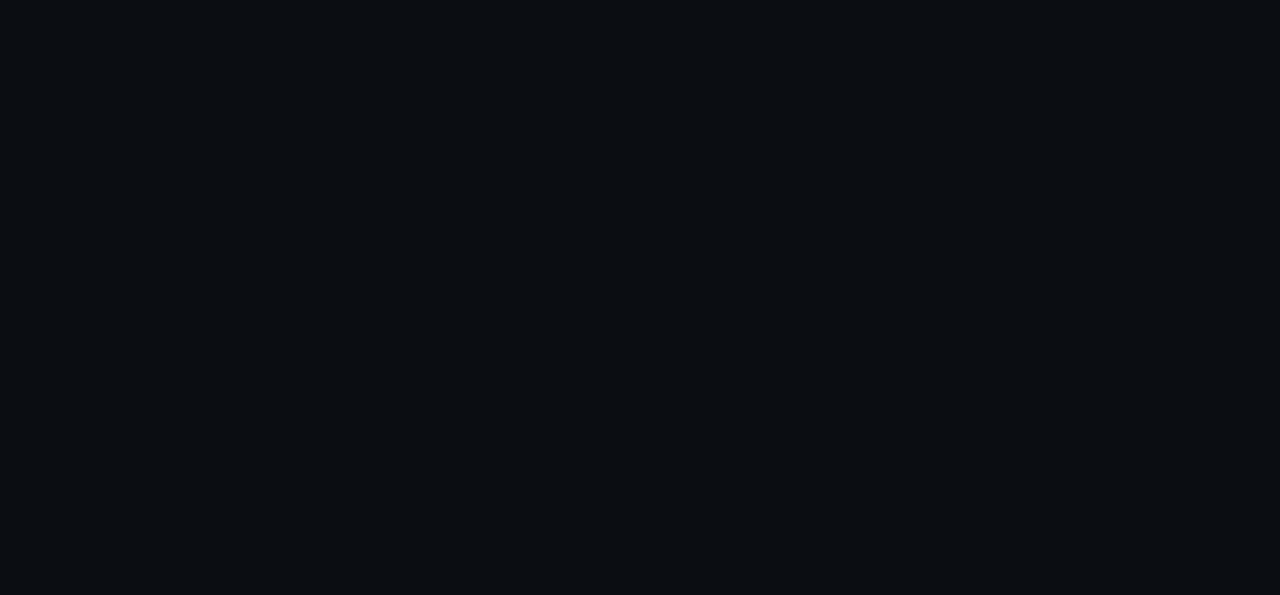
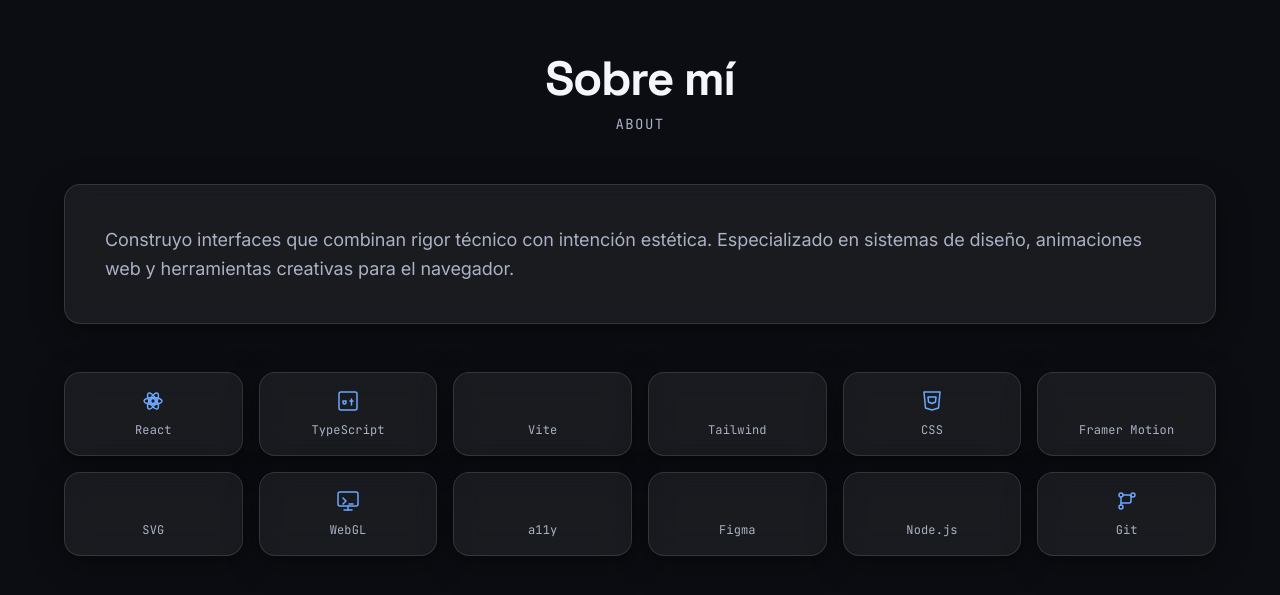
Before and after one commit to Xeppyz/portfolio-xeppyz, a React (Vite) app: page / in a window 1280 px wide. Shown: the part 829-1424 px from the top of the page. Before the commit the page ends 800 px from the top, so only its background shows below. Built offline with nearby package versions, Linux system fonts and the light colour scheme.

Commit message:
feat: about section with skills

```diff
--- a/src/App.tsx
+++ b/src/App.tsx
@@ -1,5 +1,6 @@
 import NavBar from './components/NavBar';
 import Hero from './sections/Hero';
+import About from './sections/About';
 
 export default function App() {
   return (
@@ -7,6 +8,7 @@
       <NavBar />
       <main>
         <Hero />
+        <About />
       </main>
     </>
   );
--- /dev/null
+++ b/src/lib/filterProjects.ts
@@ -0,0 +1,20 @@
+import type { Project } from '../data/projects';
+
+export const allTags = (projects: Project[]): string[] =>
+  [...new Set(projects.flatMap(p => p.tags))].sort();
+
+export function filterProjects(
+  projects: Project[],
+  opts: { tag?: string | null; query?: string },
+): Project[] {
+  const q = (opts.query ?? '').trim().toLowerCase();
+  return projects.filter(p => {
+    const tagOk = !opts.tag || p.tags.includes(opts.tag);
+    const queryOk =
+      !q ||
+      p.title.toLowerCase().includes(q) ||
+      p.summary.toLowerCase().includes(q) ||
+      p.tags.some(t => t.toLowerCase().includes(q));
+    return tagOk && queryOk;
+  });
+}
--- /dev/null
+++ b/src/sections/About.tsx
@@ -0,0 +1,66 @@
+import useScrollReveal from '../lib/useScrollReveal';
+import Glass from '../components/Glass';
+import { contactMeta } from '../data/contact';
+import SkillIcons from '../assets/vectors/skill-icons.svg?react';
+
+const SKILLS = [
+  { id: 'react', label: 'React' },
+  { id: 'typescript', label: 'TypeScript' },
+  { id: 'vite', label: 'Vite' },
+  { id: 'tailwind', label: 'Tailwind' },
+  { id: 'css', label: 'CSS' },
+  { id: 'framermotion', label: 'Framer Motion' },
+  { id: 'svg', label: 'SVG' },
+  { id: 'webgl', label: 'WebGL' },
+  { id: 'accessibility', label: 'a11y' },
+  { id: 'figma', label: 'Figma' },
+  { id: 'node', label: 'Node.js' },
+  { id: 'git', label: 'Git' },
+];
+
+export default function About() {
+  const bioRef = useScrollReveal<HTMLDivElement>();
+  const skillsRef = useScrollReveal<HTMLDivElement>();
+
+  return (
+    <section id="about" className="py-section px-4">
+      {/* Inject SVG sprite symbols */}
+      <SkillIcons aria-hidden="true" />
+
+      <div className="max-w-6xl mx-auto flex flex-col gap-12">
+        <div className="text-center">
+          <h2 className="font-heading text-3xl font-bold text-text-100 mb-2">Sobre mí</h2>
+          <p className="text-text-300 text-sm font-mono uppercase tracking-widest">About</p>
+        </div>
+
+        {/* Bio */}
+        <div ref={bioRef} className="reveal">
+          <Glass className="p-8 md:p-10">
+            <p className="text-text-300 leading-relaxed text-lg">{contactMeta.bio}</p>
+          </Glass>
+        </div>
+
+        {/* Skills grid */}
+        <div ref={skillsRef} className="reveal grid grid-cols-3 sm:grid-cols-4 md:grid-cols-6 gap-4">
+          {SKILLS.map((skill, i) => (
+            <Glass
+              key={skill.id}
+              className="flex flex-col items-center gap-2 p-4 text-center hover:scale-105 transition-transform duration-150 cursor-default"
+              style={{ transitionDelay: `${i * 40}ms` }}
+            >
+              <svg
+                aria-hidden="true"
+                className="w-6 h-6 text-accent"
+                width="24"
+                height="24"
+              >
+                <use href={`#icon-${skill.id}`} />
+              </svg>
+              <span className="text-text-300 text-xs font-mono">{skill.label}</span>
+            </Glass>
+          ))}
+        </div>
+      </div>
+    </section>
+  );
+}
```
Also changed, not shown: 1 other file (tests, documents, lock files or other folders).
